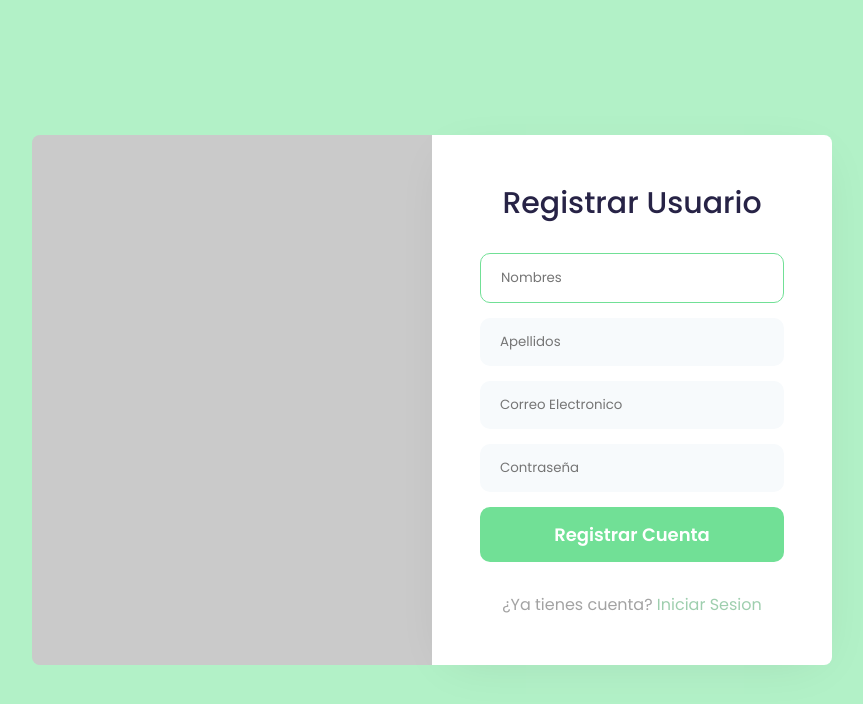
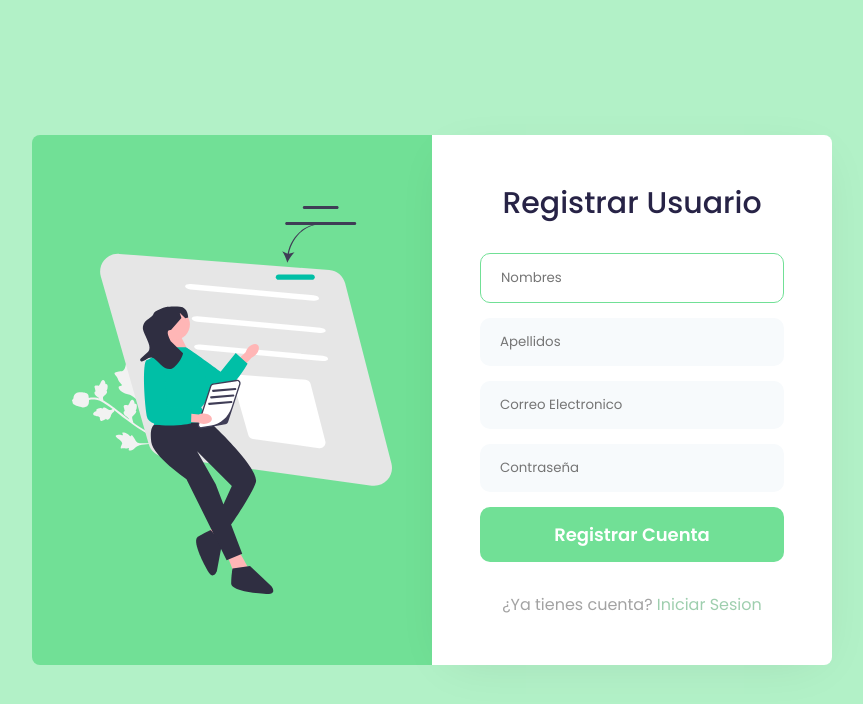
Before and after one commit to jhonnierdlc/ProyectBiblioteca, a React (Create React App) app: page /singup in a window 1280 px wide. Shown: the top 704 px of the page, without its empty margins (208-1071 px from the left). Built offline with nearby package versions, Linux system fonts and the light colour scheme; the HTML template or start-up script is replaced by a standard one.

Commit message:
Vista SingUp finalizada

```diff
--- a/src/components/Singup/index.jsx
+++ b/src/components/Singup/index.jsx
@@ -9,6 +9,7 @@ const Singup = () => {
 				<div className="main">
 					<div className="form-imgg">
 
+					<img src={logo} alt="" />
 
 					</div>
 					<div className="contentt">
--- a/src/components/Singup/styles.css
+++ b/src/components/Singup/styles.css
@@ -49,7 +49,7 @@
 }
 .form-imgg{
     flex-basis: 50%;
-    background: #cacaca;
+    background: #71e096;
     background-size: cover;
     padding: 40px;
     border-top-left-radius: 8px;
```
